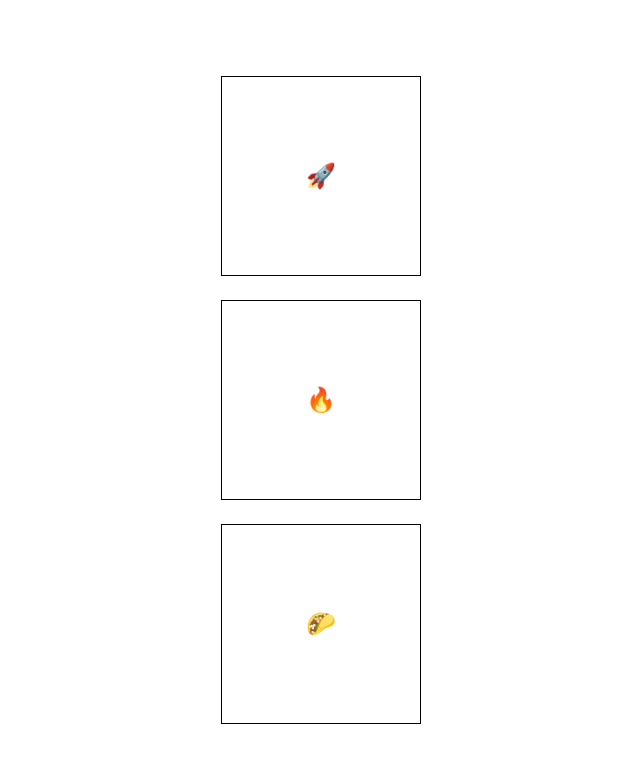
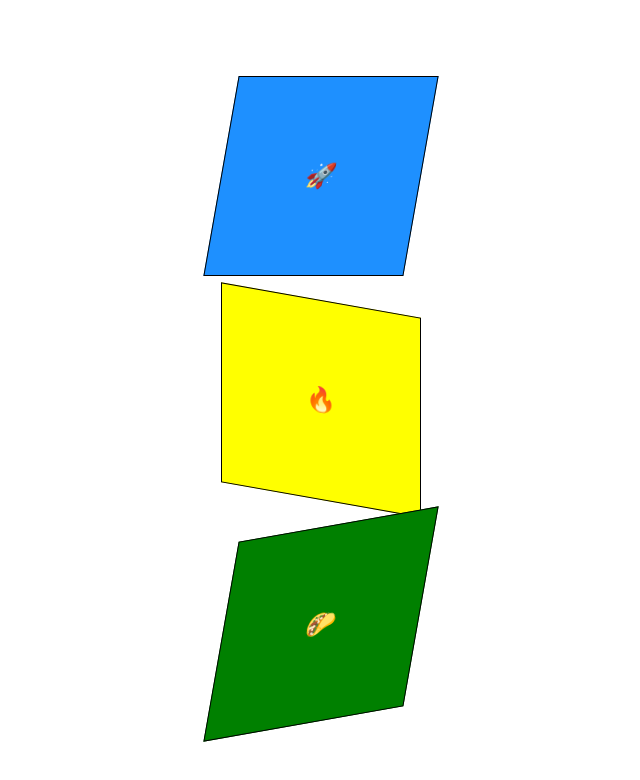
Before and after one commit to rusdy21/csscomplete, a plain HTML site: page animation/index.html in a window 1280 px wide. Shown: the whole page, without its empty margins (319-959 px from the left). Drawn offline with nearby package versions, Linux system fonts and the light colour scheme.

Commit message:
animation update css_ transform

```diff
--- a/animation/css/style.css
+++ b/animation/css/style.css
@@ -33,3 +33,26 @@ div {
   display: grid;
   place-content: center;
 }
+
+div:first-child {
+  background-color: dodgerblue;
+  /* transform: translateX(-50%); */
+  /* transform: rotateX(180deg); */
+  /* transform: scaleX(120%); */
+  transform: skewX(-10deg);
+
+}
+div:nth-child(2) {
+  background-color: yellow;
+  /* transform: translateY(-2rem); */
+  /* ransform: rotateY(180deg); */
+  /* transform: scaleY(120%); */
+  transform: skewY(10deg);
+}
+div:last-child {
+  background-color: green;
+  /* transform: translate(100%, -5rem); */
+  /* transform: rotateZ(78deg); */
+  /* transform: scale(50%, 50%); */
+  transform: skew(-10deg, -10deg);
+}
```
Also changed, not shown: 1 other file.
